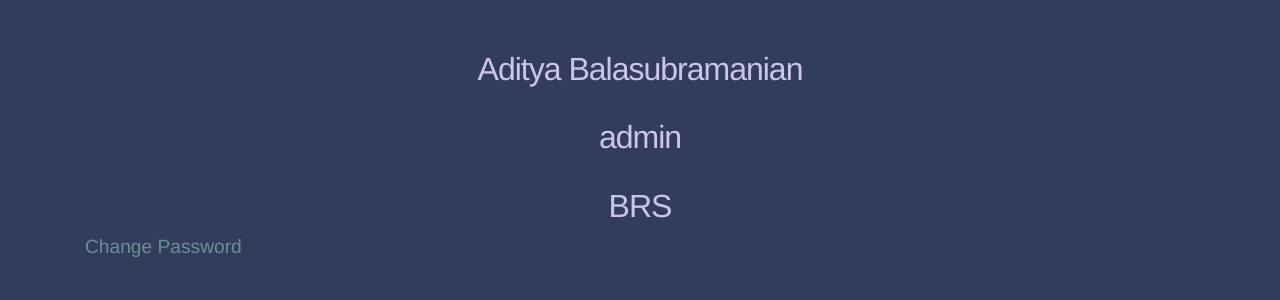
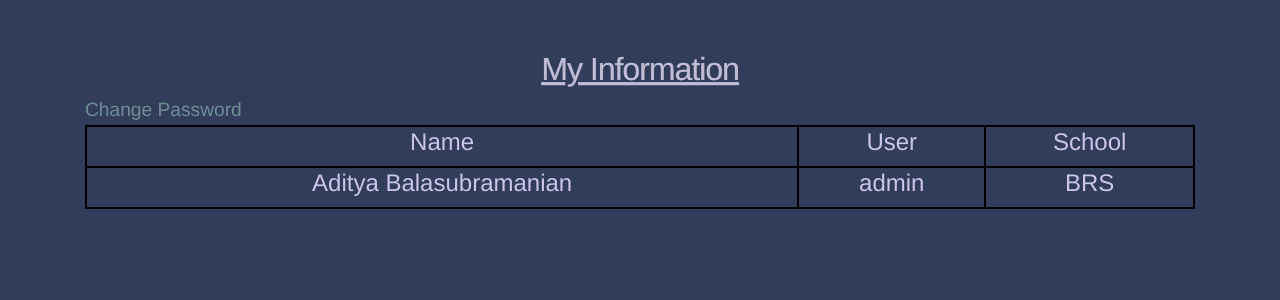
Before and after one commit to adiii07/Digital-Portal, a Flask app: page /account/ in a window 1280 px wide. Shown: the part 45-345 px from the top of the page. Run offline with Flask 2, Linux system fonts and the light colour scheme; a user stored in the database is signed in; some libraries are stand-ins or nearby versions.

Commit message:
table added to account.html and post.html

```diff
--- a/portal/static/css/main.css
+++ b/portal/static/css/main.css
@@ -58,11 +58,17 @@
 }
 
 .change {
-  /* padding-left: px ; */
+  font-size: 1.2em;
+  margin-top: 30px;
+  text-align: left;
+  color: rgb(110, 142, 150);
+}
+
+.changepass {
   font-size: 1.2em;
   margin-top: 30px;
   text-align: center;
-  color: rgb(110, 142, 150)
+  color: rgb(110, 142, 150);
 }
 
 .menu-right {
@@ -136,3 +142,12 @@
   text-decoration: underline;
   text-shadow: 0.3px 0.3px rgb(167, 166, 166);
 }
+
+table, th, td {
+  border: 2px solid black;
+  text-align: center;
+}
+
+table {
+  width: 100%;
+}
--- a/portal/templates/about.html
+++ b/portal/templates/about.html
@@ -8,8 +8,10 @@
             An account will be created for the admin.
             This admin can add other admins, teachers and students.
             Admin should provide the newly added members with their login ids.
+            {% if current_user.user_type == 'admin' -%}
             Their passwords will be 123456.
             They should immediately change their passwords.
+            {% endif %}
             Teachers can assign homework for students.
             Students can turn in their completed assignments and the teachers will be able to
             download the submissions.
--- a/portal/templates/account.html
+++ b/portal/templates/account.html
@@ -1,9 +1,20 @@
 {% extends "layout.html" %}
 {% block content %}
-    <div>
-    <h3>{{ current_user.name }}</h3>
-    <h3>{{ current_user.user_type }}</h3>
-    <h3>{{ current_user.school }}</h3>
-    <a class='change' href="{{ url_for('change_pass') }}">Change Password</a>
+<div>
+    <h3 class="turned_in">My Information</h3>
+    <a class='changepass' href="{{ url_for('change_pass') }}">Change Password</a>
+        <table>
+            <tr>
+                <th><h4>Name</h4></th>
+                <th><h4>User</h4></th>
+                <th><h4>School</h4></th>
+            </tr>
+            <tr>
+                <td><h4>{{ current_user.name }}</h4></td>
+                <td><h4>{{ current_user.user_type }}</h4></td>
+                <td><h4>{{ current_user.school }}</h4></td>
+            </tr>
+        </table>
     </div>
-{% endblock content %}
+
+    {% endblock content %}
--- a/portal/templates/login.html
+++ b/portal/templates/login.html
@@ -41,9 +41,6 @@
             <div class="form-group">
                 {{ form.submit(class="btn btn-outline-info") }}
             </div>
-            <small class="text-muted ml-2">
-                <a href="#">Forgot password?</a>
-            </small>
         </form>
     </div>
 <div class="border-top pt-3">
```
Also changed, not shown: portal/templates/post.html (+15 -3 lines), portal/routes.py (line endings or trailing spaces), portal/site.db.
